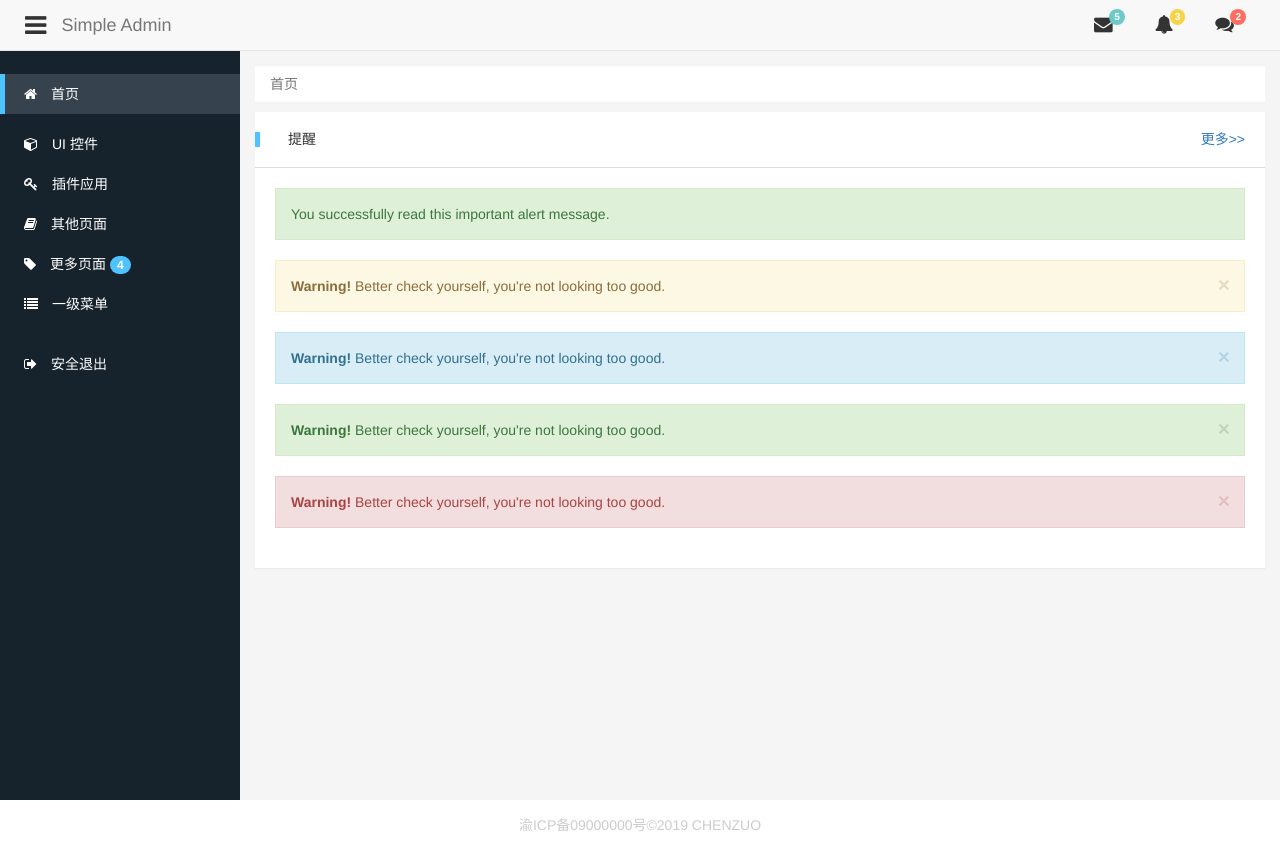
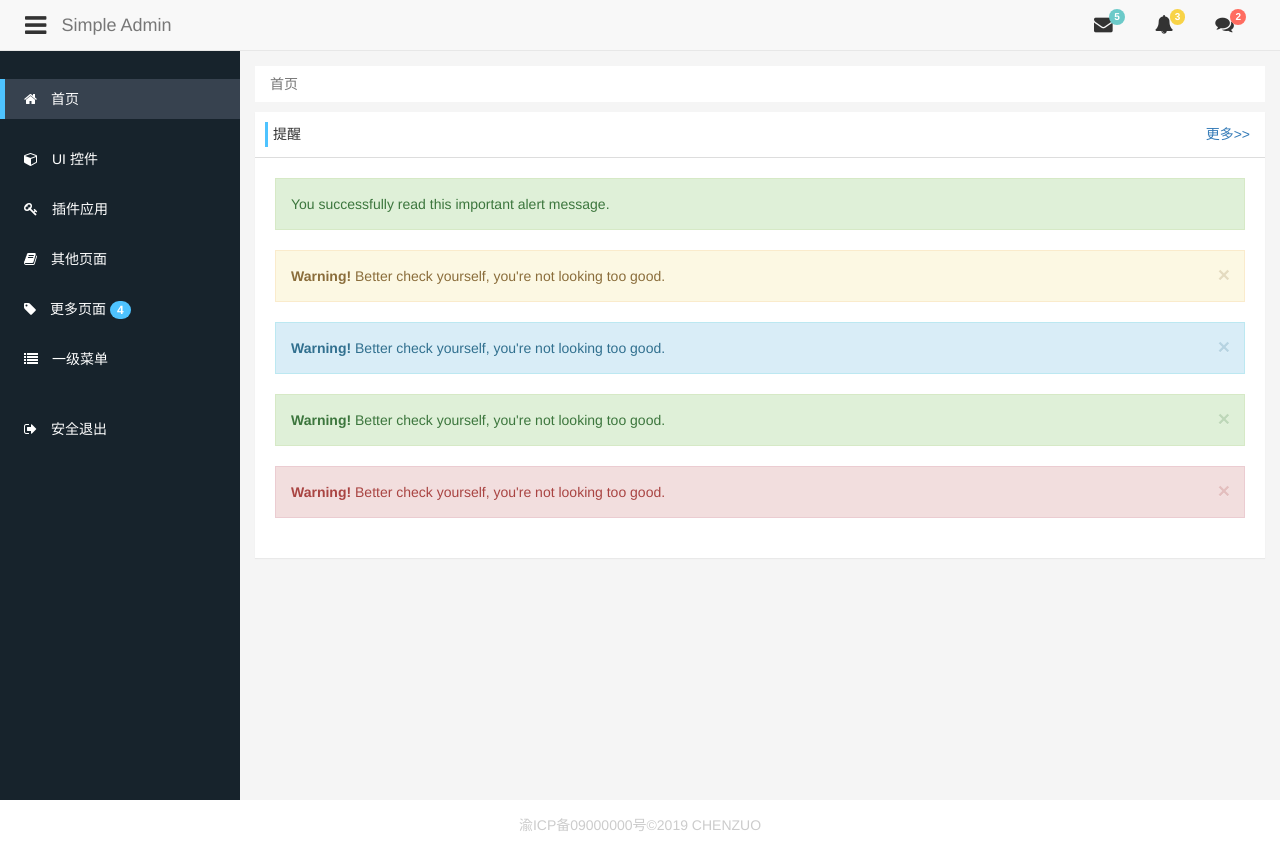
Before and after one commit to chenzuo/Studio.Web, a website: page index.html in a window 1280 px wide. Drawn offline with nearby package versions, Linux system fonts and the light colour scheme.

Commit message:
更新左菜单样式

```diff
--- a/css/style/common.css
+++ b/css/style/common.css
@@ -131,6 +131,11 @@ xmp {
   list-style: none;
 }
 
+.sidebar-menu .menu-list li {
+  padding-top: 5px;
+  padding-bottom: 5px;
+}
+
 .sidebar-menu .menu-list a {
   color: white;
 }
@@ -210,11 +215,11 @@ xmp {
 .sidebar-menu .menu-list .sub-menu-list>.sub-menu-item>a {
   display: block;
   width: 100%;
-  /*height: 30px;
-          line-height: 30px;*/
+  /*height: 30px;line-height: 30px;*/
   height: 35px;
   line-height: 35px;
-  text-align: center;
+  text-align: left;
+  padding-left: 30px;
   position: relative;
 }
 
@@ -224,9 +229,13 @@ xmp {
   top: 0;
   bottom: 0;
   left: 0;
-  border-left: 5px solid red;
+  border-left: 5px solid blue;
   width: 5px;
   content: ' ';
+}
+
+.sidebar-menu .menu-list .sub-menu-list>.sub-menu-item>a:hover {
+  background-color: #2ecc71;
 }
 
 .sidebar-menu.collapsed {
@@ -587,10 +596,11 @@ pre,
 }
 
 .box>.heading>.title {
-  border-left: 5px solid #4ec3ff;
+  border-left: 3px solid #4ec3ff;
   padding-left: 2em;
   font-size: 14px;
-  margin: 20px 20px 20px 0;
+  margin: 10px 10px 10px 10px;
+  padding: 5px;
 }
 
 .box>.heading>.title .link-right {
```
Also changed, not shown: index.html (+1 -4 lines).
